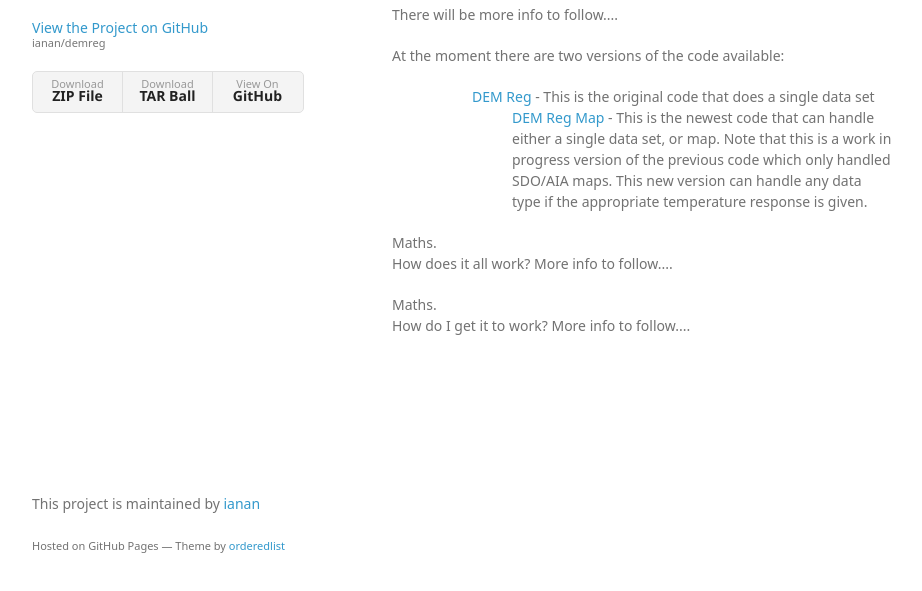
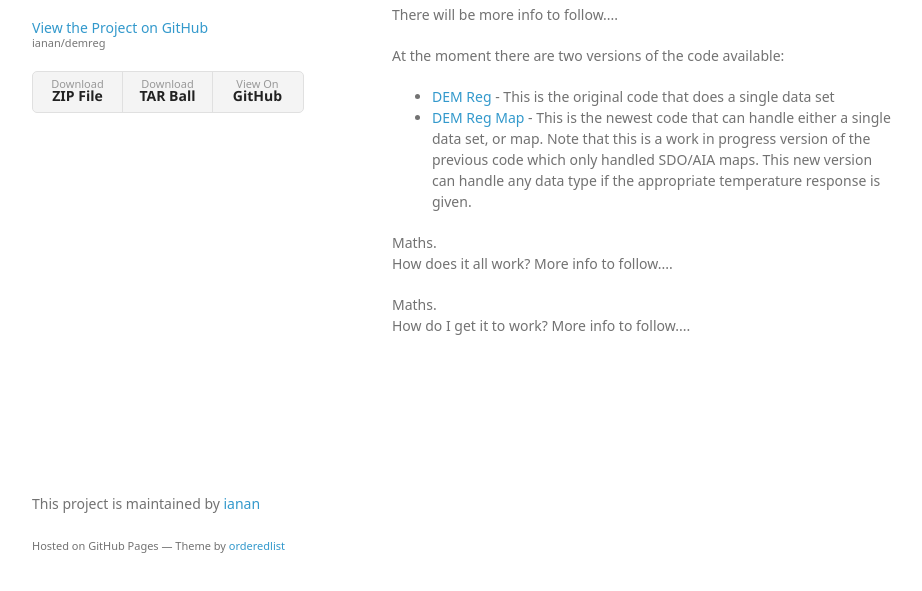
Before and after one commit to ianan/demreg, a plain HTML site: page index.html in a window 1280 px wide. Shown: the part 175-766 px from the top of the page, without its empty margins (178-1100 px from the left). Drawn offline with Linux system fonts and the light colour scheme; a web font is replaced by a local one.

Commit message:
Update index.html

```diff
--- a/index.html
+++ b/index.html
@@ -37,8 +37,8 @@
 
 <p>At the moment there are two versions of the code available:
 <ul>
-  <ol><a href="">DEM Reg</a> -  This is the original code that does a single data set
-  <ol><a href="">DEM Reg Map</a> - This is the newest code that can handle either a single data set, or map. Note that this is a work in progress version of the previous code which only handled SDO/AIA maps. This new version can handle any data type if the appropriate temperature response is given.
+  <li><a href="">DEM Reg</a> -  This is the original code that does a single data set</li>
+  <li><a href="">DEM Reg Map</a> - This is the newest code that can handle either a single data set, or map. Note that this is a work in progress version of the previous code which only handled SDO/AIA maps. This new version can handle any data type if the appropriate temperature response is given.</li>
 </ul>
 </p>
 
```
